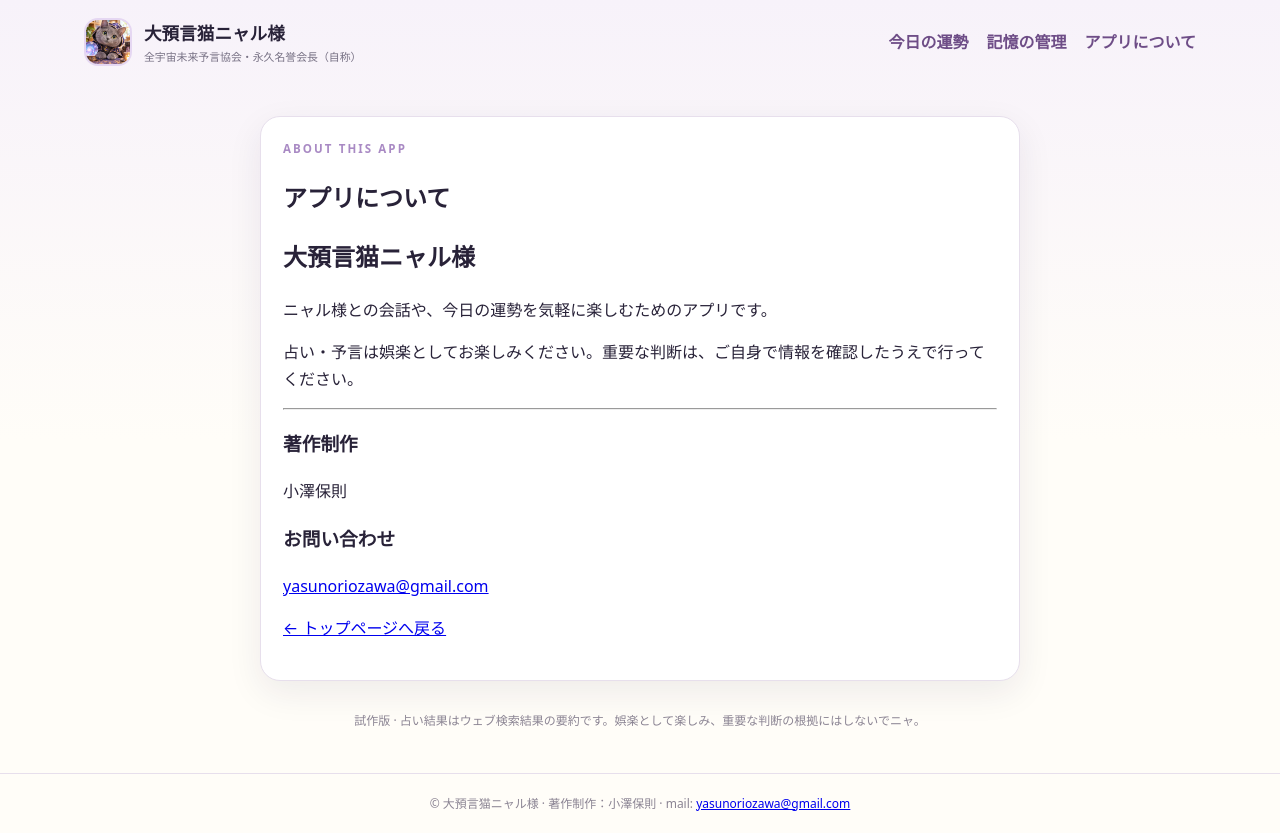
After one commit to Alphonse-leg/nyal-sama, a Flask app: page /about in a window 1280 px wide. The commit adds this page. Run offline with Flask 3, Linux system fonts and the light colour scheme.

Commit message:
Add files via upload

```diff
--- a/app.py
+++ b/app.py
@@ -12,12 +12,7 @@ DB=os.path.join(BASE,'nyalsama.db')
 MODEL=os.environ.get('GEMINI_MODEL','gemini-3.7-flash').strip()
 app=Flask(__name__); app.secret_key=os.environ.get('NYALSAMA_SECRET_KEY') or secrets.token_hex(32)
 def db():
- # Browser-session scoped database: visitors do not share profile/chat history.
- tenant = session.get('tenant_id', 'bootstrap')
- safe = hashlib.sha256(tenant.encode('utf-8')).hexdigest()[:24]
- path = os.path.join(BASE, 'data', f'nyalsama_{safe}.db')
- os.makedirs(os.path.dirname(path), exist_ok=True)
- c=sqlite3.connect(path); c.row_factory=sqlite3.Row; return c
+ c=sqlite3.connect(DB); c.row_factory=sqlite3.Row; return c
 def init_db():
  with db() as c:
   c.executescript("""CREATE TABLE IF NOT EXISTS profile(id INTEGER PRIMARY KEY CHECK(id=1),username TEXT NOT NULL DEFAULT '',hobbies TEXT NOT NULL DEFAULT '',preferences TEXT NOT NULL DEFAULT '',thinking_style TEXT NOT NULL DEFAULT '',notes TEXT NOT NULL DEFAULT '',updated_at TEXT NOT NULL DEFAULT '');
@@ -190,13 +185,15 @@ def predict(p):
  return f'【{today}・{sign}の今日の運勢】\n{summary}',sources
 @app.before_request
 def csrf():
- if 'tenant_id' not in session: session['tenant_id']=secrets.token_urlsafe(32)
- if 'csrf' not in session: session['csrf']=secrets.token_urlsafe(24)
- init_db()
+ if 'csrf' not in session:session['csrf']=secrets.token_urlsafe(24)
 @app.context_processor
 def globals():return {'csrf_token':session.get('csrf','')}
 def check():
  if not secrets.compare_digest(request.form.get('csrf_token',''),session.get('csrf','')):abort(400)
+@app.route('/about')
+def about():
+ return render_template('about.html')
+
 @app.route('/')
 def index():
  p=profile()
@@ -254,4 +251,4 @@ def delete_history():
  with db() as c:c.execute('DELETE FROM messages');c.execute('DELETE FROM predictions')
  flash('会話履歴と予言履歴を消去したニャ。','success');return redirect(url_for('index'))
 if __name__=='__main__':
- print('大預言猫ニャル様: http://127.0.0.1:5000');app.run(host='127.0.0.1',port=5000,debug=False)
+ init_db();print('大預言猫ニャル様: http://127.0.0.1:5000');print('ローカル利用専用です。既存の nyalsama.db をこのフォルダーに置くと履歴を引き継ぎます。');app.run(host='127.0.0.1',port=5000,debug=False)
--- /dev/null
+++ b/templates/about.html
@@ -0,0 +1,17 @@
+{% extends 'base.html' %}
+{% block title %}アプリについて｜大預言猫ニャル様{% endblock %}
+{% block content %}
+<section class="panel" style="max-width:760px;margin:24px auto;">
+  <p class="eyebrow">ABOUT THIS APP</p>
+  <h1>アプリについて</h1>
+  <h2>大預言猫ニャル様</h2>
+  <p>ニャル様との会話や、今日の運勢を気軽に楽しむためのアプリです。</p>
+  <p>占い・予言は娯楽としてお楽しみください。重要な判断は、ご自身で情報を確認したうえで行ってください。</p>
+  <hr>
+  <h3>著作制作</h3>
+  <p>小澤保則</p>
+  <h3>お問い合わせ</h3>
+  <p><a href="mailto:yasunoriozawa@gmail.com">yasunoriozawa@gmail.com</a></p>
+  <p><a href="{{ url_for('index') }}">← トップページへ戻る</a></p>
+</section>
+{% endblock %}
--- a/templates/base.html
+++ b/templates/base.html
@@ -6,20 +6,17 @@
   <meta name="theme-color" content="#34244a">
   <title>{% block title %}大預言猫ニャル様{% endblock %}</title>
   <link rel="stylesheet" href="{{ url_for('static', filename='style.css') }}">
-  <link rel="manifest" href="{{ url_for('static', filename='manifest.webmanifest') }}">
-  <link rel="icon" type="image/png" sizes="32x32" href="{{ url_for('static', filename='favicon-32.png') }}">
-  <link rel="apple-touch-icon" href="{{ url_for('static', filename='apple-touch-icon.png') }}">
 </head>
 <body>
 <header class="topbar">
   <a class="brand" href="{{ url_for('index') }}"><img class="brand-icon brand-image" src="{{ url_for('static', filename='nyalsama.png') }}" alt="ニャル様"><span>大預言猫ニャル様<small>全宇宙未来予言協会・永久名誉会長（自称）</small></span></a>
-  <nav><a href="{{ url_for('index') }}">今日の運勢</a><a href="{{ url_for('memory') }}">記憶の管理</a></nav>
+  <nav><a href="{{ url_for('index') }}">今日の運勢</a><a href="{{ url_for('memory') }}">記憶の管理</a><a href="{{ url_for('about') }}">アプリについて</a></nav>
 </header>
 <main class="page">
   {% with notices = get_flashed_messages(with_categories=true) %}{% if notices %}<div class="notices">{% for category, message in notices %}<div class="notice {{ category }}">{{ message }}</div>{% endfor %}</div>{% endif %}{% endwith %}
   {% block content %}{% endblock %}
-  <p class="prototype-note">ベータ版 · 占い結果はウェブ検索結果の要約です。娯楽として楽しみ、重要な判断の根拠にはしないでニャ。</p>
+  <p class="prototype-note">試作版 · 占い結果はウェブ検索結果の要約です。娯楽として楽しみ、重要な判断の根拠にはしないでニャ。</p>
 </main>
-<footer>© 大預言猫ニャル様 · 予言は娯楽として楽しむニャ</footer>
+<footer>© 大預言猫ニャル様 · 著作制作：小澤保則 · mail: <a href="mailto:yasunoriozawa@gmail.com">yasunoriozawa@gmail.com</a></footer>
 </body>
 </html>
```
Also changed, not shown: render.yaml (+2 -11 lines), requirements.txt (+4 -4 lines), README.md.
